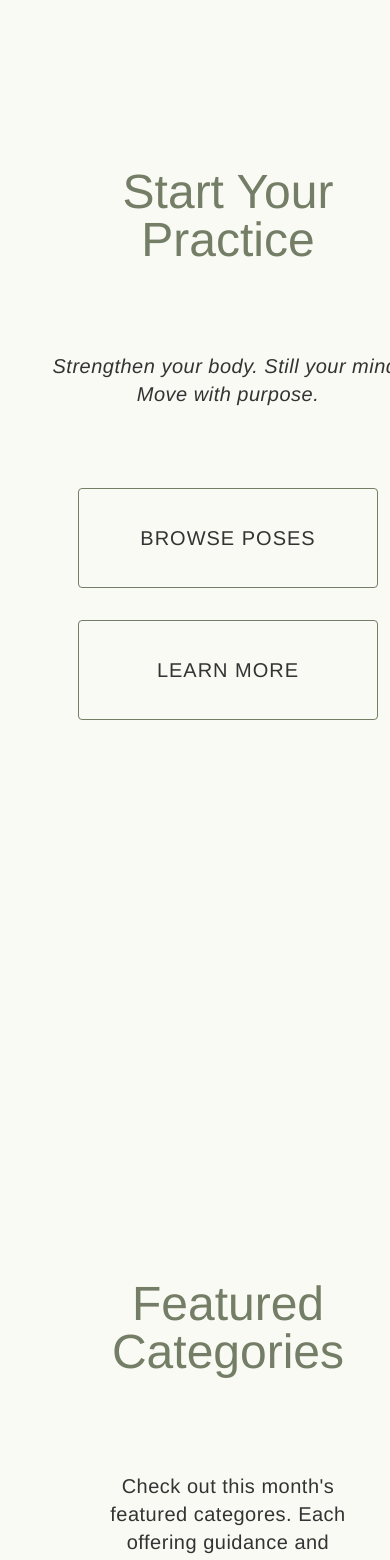
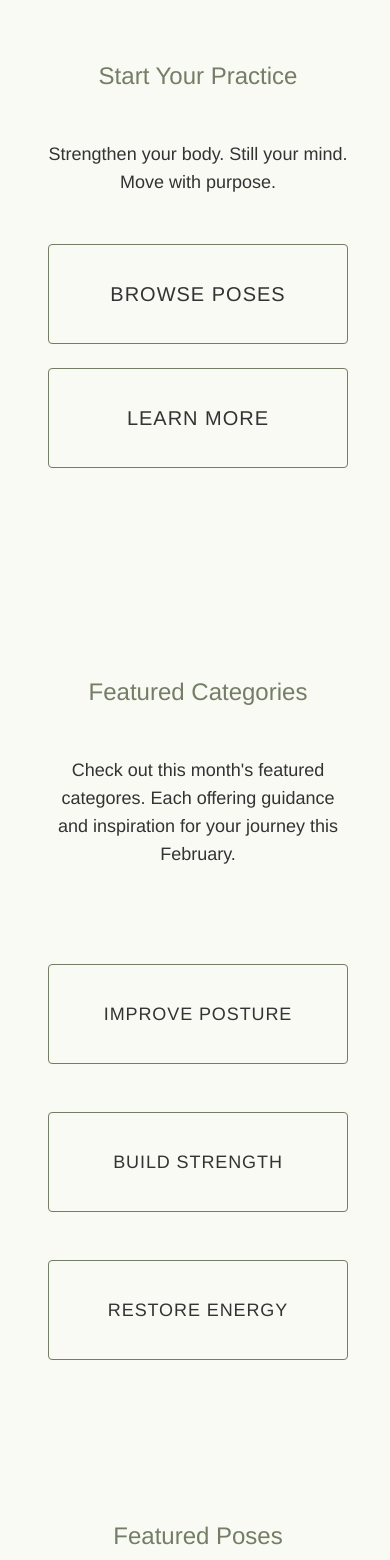
Before and after one commit to samanthacabrera/yoga-library, a React (Vite) app: page / in a window 390 px wide. Shown: the part 6800-8360 px from the top of the page. Built offline with nearby package versions, Linux system fonts and the light colour scheme.

Commit message:
minor style updates to featured sections

```diff
--- a/src/components/Home.jsx
+++ b/src/components/Home.jsx
@@ -126,23 +126,19 @@ const Home = () => {
           </div>
       </motion.div>
 
-        {/* Call To Action */}
-        <motion.div
-          initial={{ opacity: 0, y: 50 }}
-          whileInView={{ opacity: 1, y: 0 }}
-          viewport={{ once: false, amount: 0.2 }}
-          transition={{ duration: 1 }}
-          className="relative py-40 text-center flex flex-col items-center"
+       <motion.div
+          initial={{ opacity: 0, y: 50 }} whileInView={{ opacity: 1, y: 0 }} viewport={{ once: false, amount: 0.2 }} transition={{ duration: 1 }}
+          className="justify-center items-center text-center"
         >
-          <h2 className="text-5xl md:text-7xl py-12">
+          <h2 className="text-center text-2xl md:text-6xl mb-12">
             Start Your Practice
           </h2>
 
-          <p className="mt-10 text-xl md:text-2xl max-w-2xl text-opacity-80 tracking-wide italic">
+          <p className="text-lg md:text-2xl">
             Strengthen your body. Still your mind. Move with purpose.
           </p>
 
-          <div className="mt-20 flex flex-col md:flex-row items-center justify-center gap-8">
+          <div className="flex flex-col md:flex-row items-center justify-center gap-6 my-12">
             {[
               { link: "/poses", text: "Browse Poses" },
               { link: "/what-is-yoga/beginners-guide", text: "Learn More" },
@@ -167,20 +163,20 @@ const Home = () => {
           viewport={{ once: false, amount: 0.2 }}
           variants={{ hidden: {}, visible: { transition: { staggerChildren: 0.3 } } }}
         >
-          <div className="grid md:grid-cols-2 gap-48 items-center py-48">
+          <div className="flex flex-col md:grid md:grid-cols-2 gap-24 items-center">
             <motion.div
               variants={{ hidden: { opacity: 0, y: 50 }, visible: { opacity: 1, y: 0, transition: { duration: 1 } } }}
-              className="text-center md:text-left mx-12 md:mx-0"
+              className="text-center md:text-left"
             >
-              <h2 className="text-5xl md:text-7xl py-12">
+              <h2 className="text-2xl md:text-6xl mb-12">
                 Featured Categories
               </h2>
-              <p className="mt-12 text-xl md:text-2xl tracking-wide">
+              <p className="text-lg">
                 Check out this month's featured categores. Each offering guidance and inspiration for your journey this February.
               </p>
             </motion.div>
 
-            <div className="flex flex-col items-center space-y-20 text-right">
+            <div className="space-y-12">
               {[
                 { link: "/poses/benefit/improve posture", text: "Improve Posture" },
                 { link: "/poses/benefit/build strength", text: "Build Strength" },
@@ -192,7 +188,7 @@ const Home = () => {
                 >
                   <Link
                     to={item.link}
-                    className="relative flex items-center justify-center w-[360px] h-[200px] text-lg font-medium uppercase tracking-wider rounded border border-moss transition-all duration-300 hover:scale-105 hover:bg-moss hover:text-white"
+                    className="relative flex items-center justify-center w-[300px] h-[100px] text-lg font-medium uppercase tracking-wider rounded border border-moss transition-all duration-300 hover:scale-105 hover:bg-moss hover:text-white"
                   >
                     <span className="absolute inset-0 flex items-center justify-center">
                       {item.text}
@@ -211,8 +207,8 @@ const Home = () => {
           viewport={{ once: false, amount: 0.2 }}
           variants={{ hidden: {}, visible: { transition: { staggerChildren: 0.3 } } }}
         >
-          <div className="flex flex-col-reverse md:grid md:grid-cols-2 gap-48 items-center py-48">
-            <div className="space-y-20 text-left">
+          <div className="flex flex-col-reverse md:grid md:grid-cols-2 gap-24 items-center">
+            <div className="space-y-12">
               {[
                 { link: "/poses/Downward-Facing Dog", text: "Downward-Facing Dog" },
                 { link: "/poses/Triangle Pose", text: "Triangle Pose" },
@@ -224,7 +220,7 @@ const Home = () => {
                 >
                   <Link
                     to={item.link}
-                    className="relative flex items-center justify-center w-[360px] h-[200px] text-lg font-medium uppercase tracking-wider rounded border border-moss transition-all duration-300 hover:scale-105 hover:bg-moss hover:text-white"
+                    className="relative flex items-center justify-center w-[300px] h-[100px] text-lg font-medium uppercase tracking-wider rounded border border-moss transition-all duration-300 hover:scale-105 hover:bg-moss hover:text-white"
                   >
                     <span className="absolute inset-0 flex items-center justify-center">
                       {item.text}
@@ -236,9 +232,9 @@ const Home = () => {
 
             <motion.div
               variants={{ hidden: { opacity: 0, y: 50 }, visible: { opacity: 1, y: 0, transition: { duration: 1 } } }}
-              className="text-center md:text-right mx-12 md:mx-0"
+              className="text-center md:text-right"
             >
-              <h2 className="text-5xl md:text-7xl py-12">
+              <h2 className="text-2xl md:text-6xl mb-12">
                 Featured Poses
               </h2>
               <p className="mt-12 text-xl md:text-2xl tracking-wide">
```
